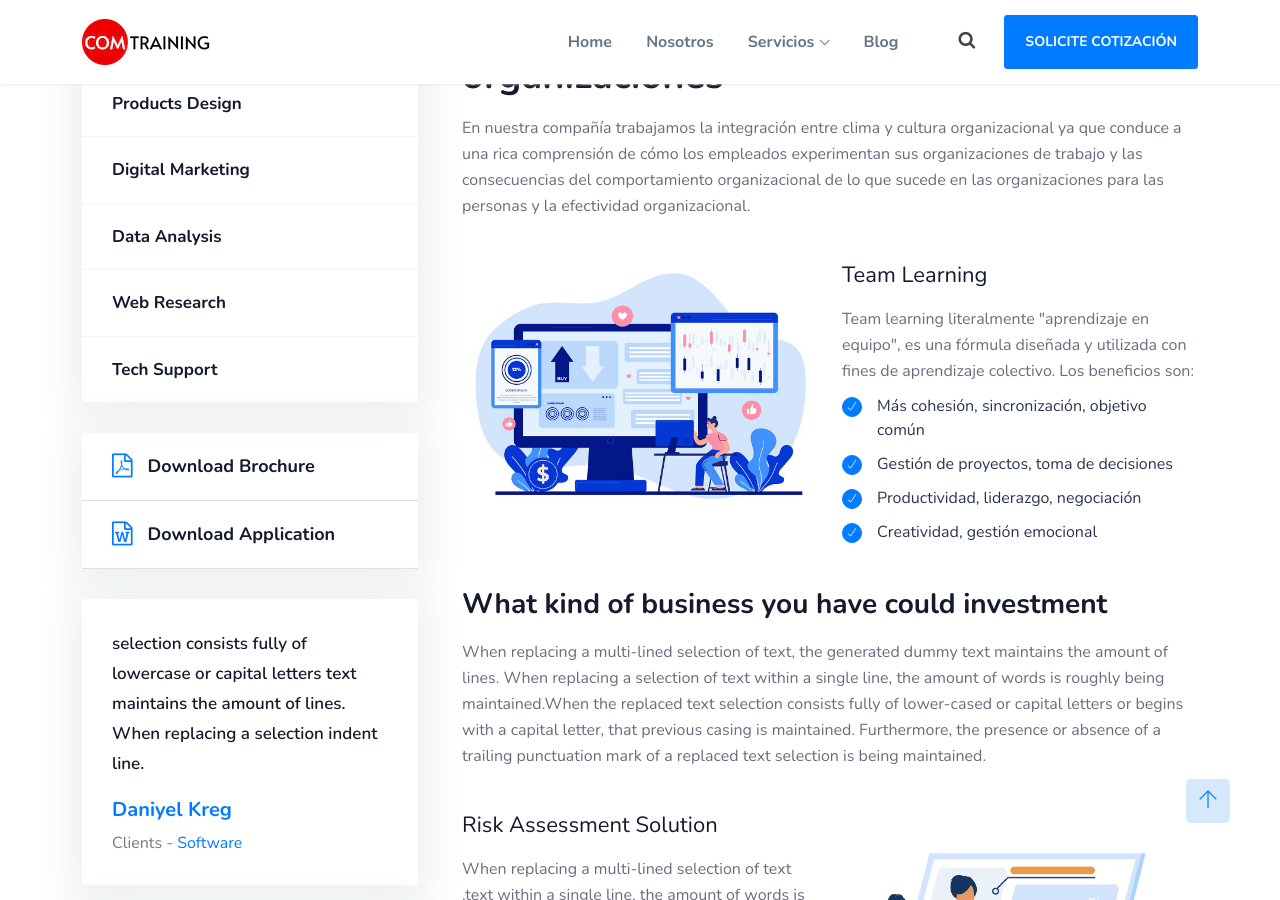
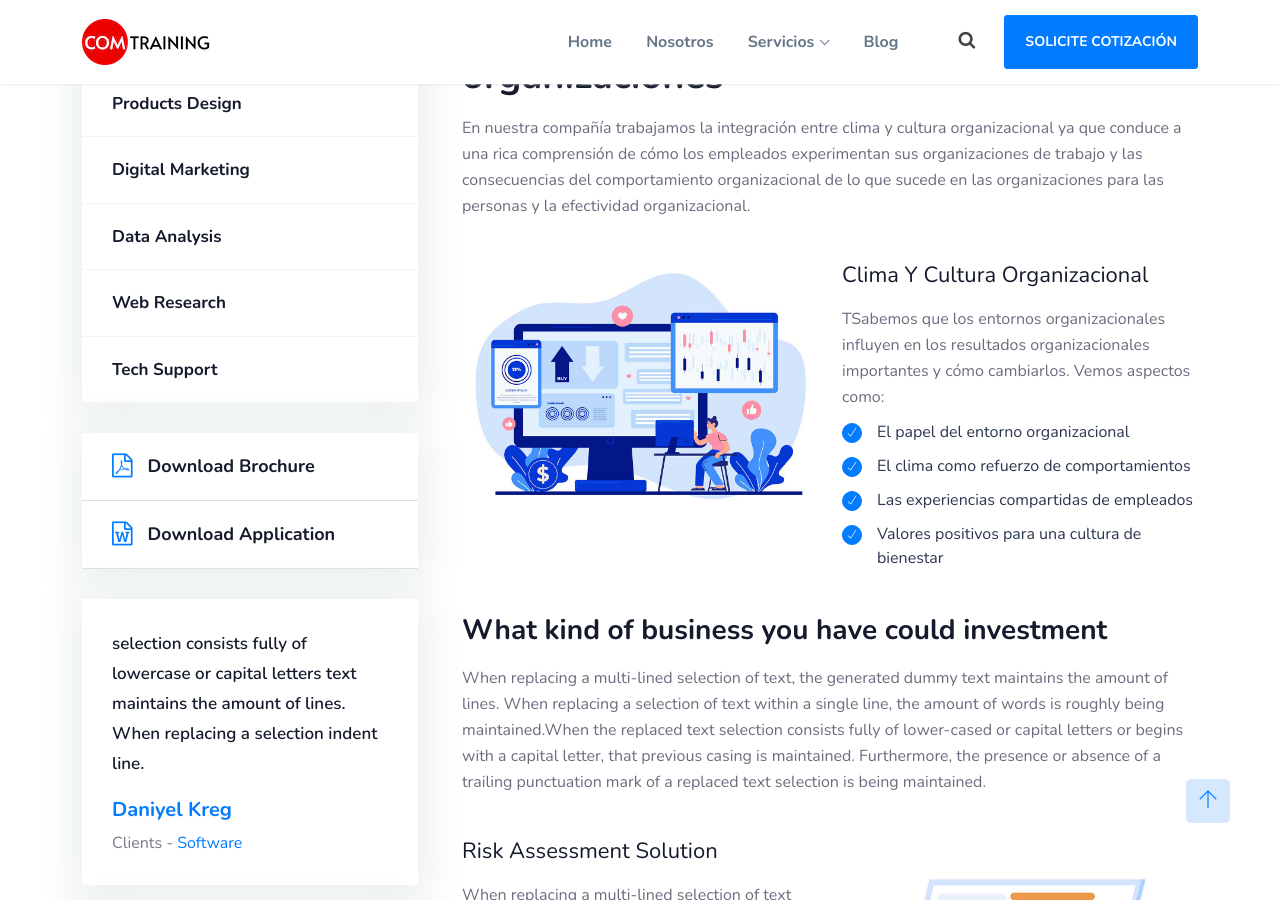
Before and after one commit to fjvalles/comtraining-landing, a Jekyll site: the page built from _services/clima-y-cultura-organizacional.html, in a window 1280 px wide and 900 px high, scrolled down 484 px. Built offline with Jekyll 4.4.1, drawn with Linux system fonts in a browser that asks for light colours; a script that is not in the unit is left out.

Commit message:
Update Servicios “clima-y-cultura-organizacional”

```diff
--- a/_services/clima-y-cultura-organizacional.html
+++ b/_services/clima-y-cultura-organizacional.html
@@ -27,13 +27,13 @@ description: Desarrollo y creación de ambientes de bienestar para lograr un
     </div>
     <div class="col-xl-6 col-lg-6 col-md-12">
         <div class="single-well mar-well">
-            <h4>Team learning</h4>
-            <p>Team learning literalmente "aprendizaje en equipo", es una fórmula diseñada y utilizada con fines de aprendizaje colectivo. Los beneficios son:</p>
+            <h4>Clima y Cultura Organizacional</h4>
+            <p>TSabemos que los entornos organizacionales influyen en los resultados organizacionales importantes y cómo cambiarlos. Vemos aspectos como:</p>
             <ul class="marker-list">
-                <li>Más cohesión, sincronización, objetivo común</li>
-                <li>Gestión de proyectos, toma de decisiones</li>
-                <li>Productividad, liderazgo, negociación</li>
-                <li>Creatividad, gestión emocional</li>
+                <li>El papel del entorno organizacional</li>
+                <li>El clima como refuerzo de comportamientos</li>
+                <li>Las experiencias compartidas de empleados </li>
+                <li>Valores positivos para una cultura de bienestar</li>
             </ul>
         </div>
     </div>
```
